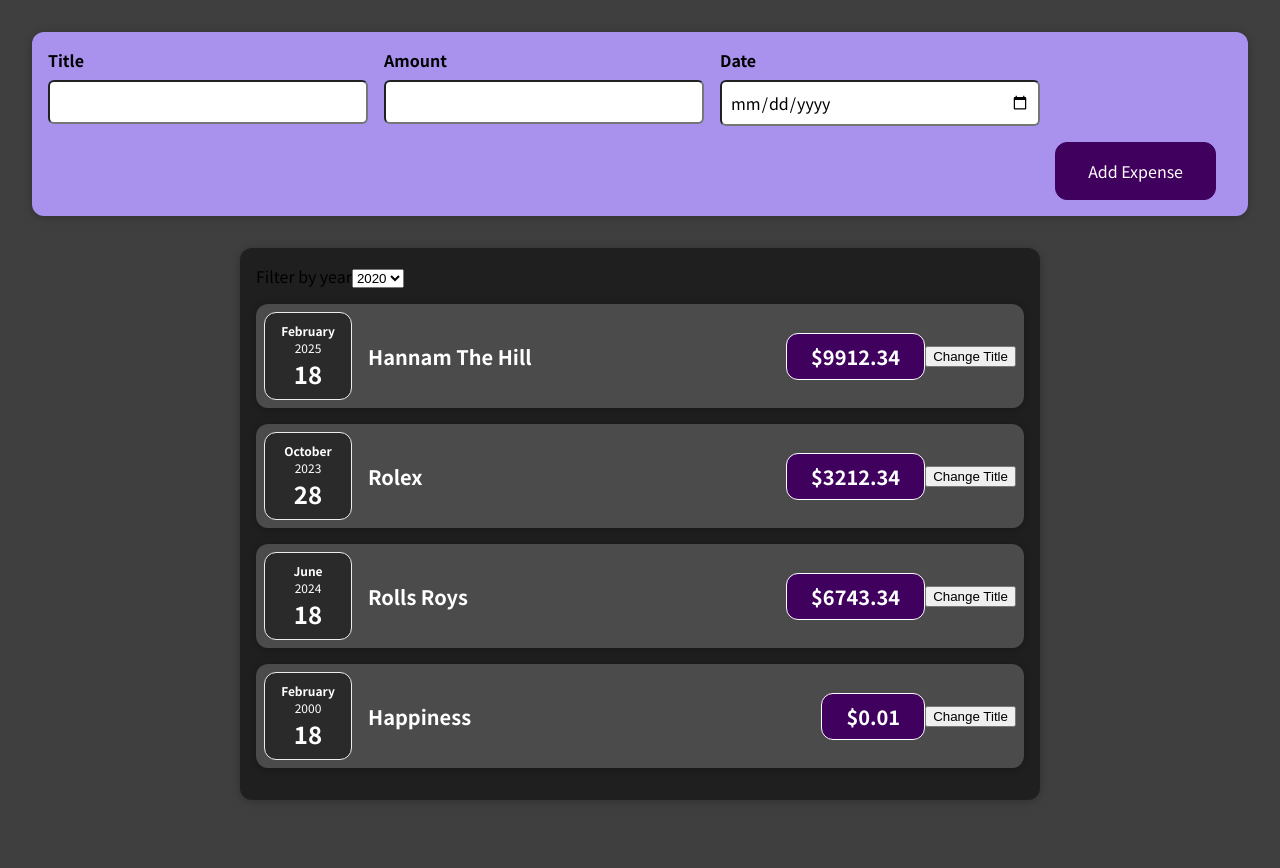
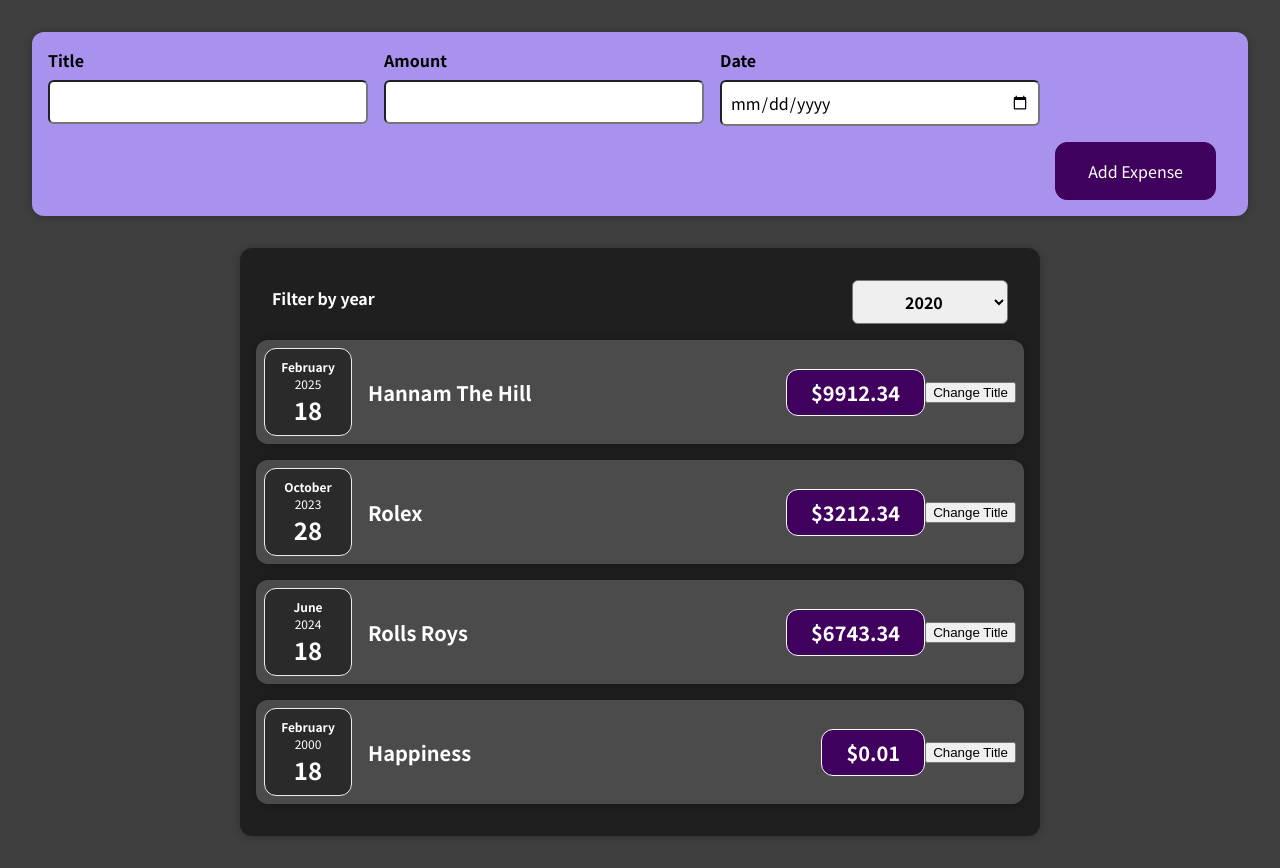
Before and after one commit to CTW100/ReactJS, a React (Create React App) app: page / in a window 1280 px wide. Before the commit the page ends 832 px from the top, so only its background shows below. Built offline with nearby package versions, Linux system fonts and the light colour scheme.

Commit message:
Assignment Including CSS Styling

```diff
--- a/src/components/Expenses/ExpensesFilter.css
+++ b/src/components/Expenses/ExpensesFilter.css
@@ -0,0 +1,24 @@
+.expenses-filter {
+  color: white;
+  padding: 0 1rem;
+}
+
+.expenses-filter__control {
+  display: flex;
+  width: 100%;
+  align-items: center;
+  justify-content: space-between;
+  margin: 1rem 0;
+}
+
+.expenses-filter label {
+  font-weight: bold;
+  margin-bottom: 0.5rem;
+}
+
+.expenses-filter select {
+  font: inherit;
+  padding: 0.5rem 3rem;
+  font-weight: bold;
+  border-radius: 6px;
+}
```
